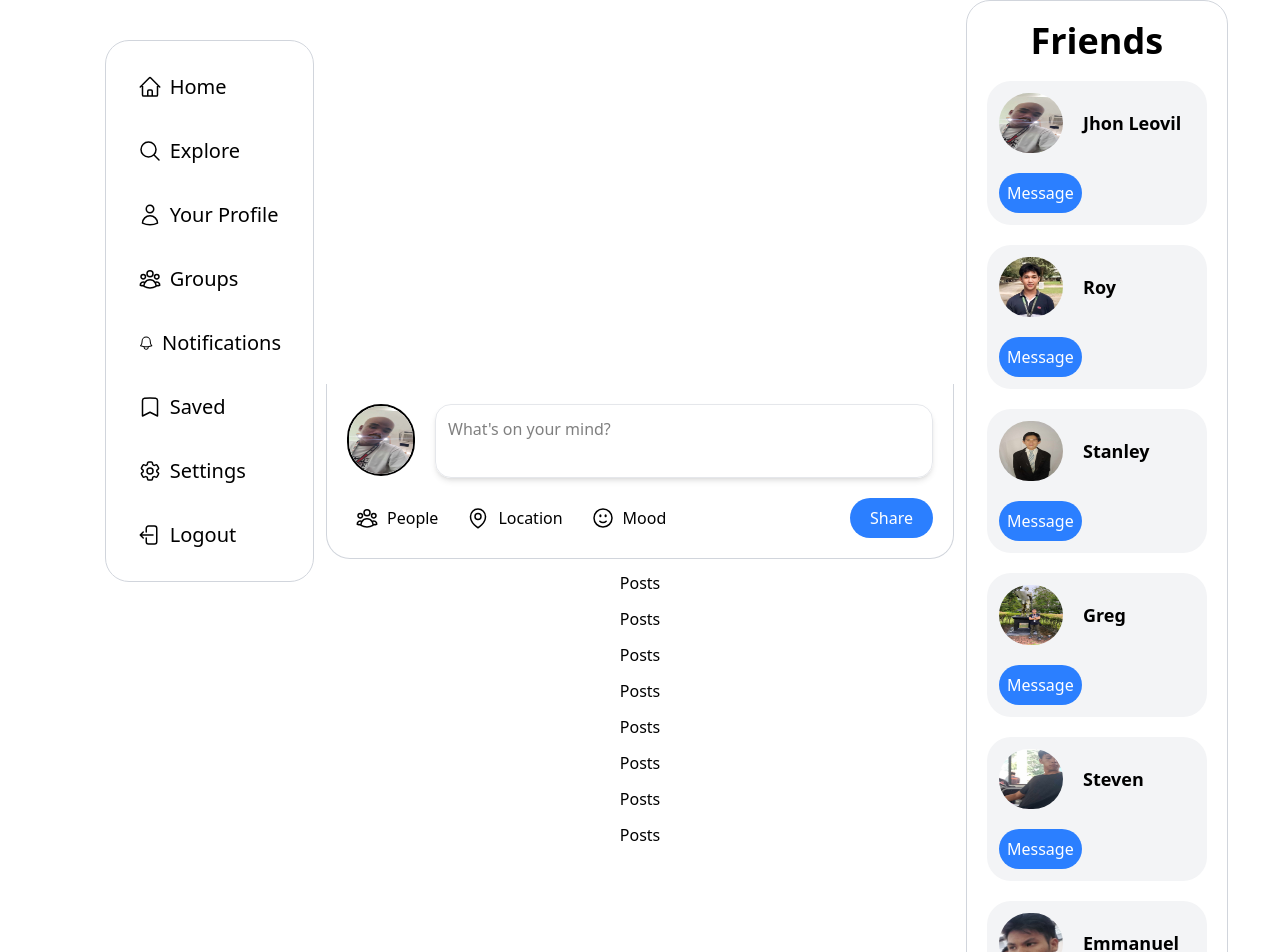
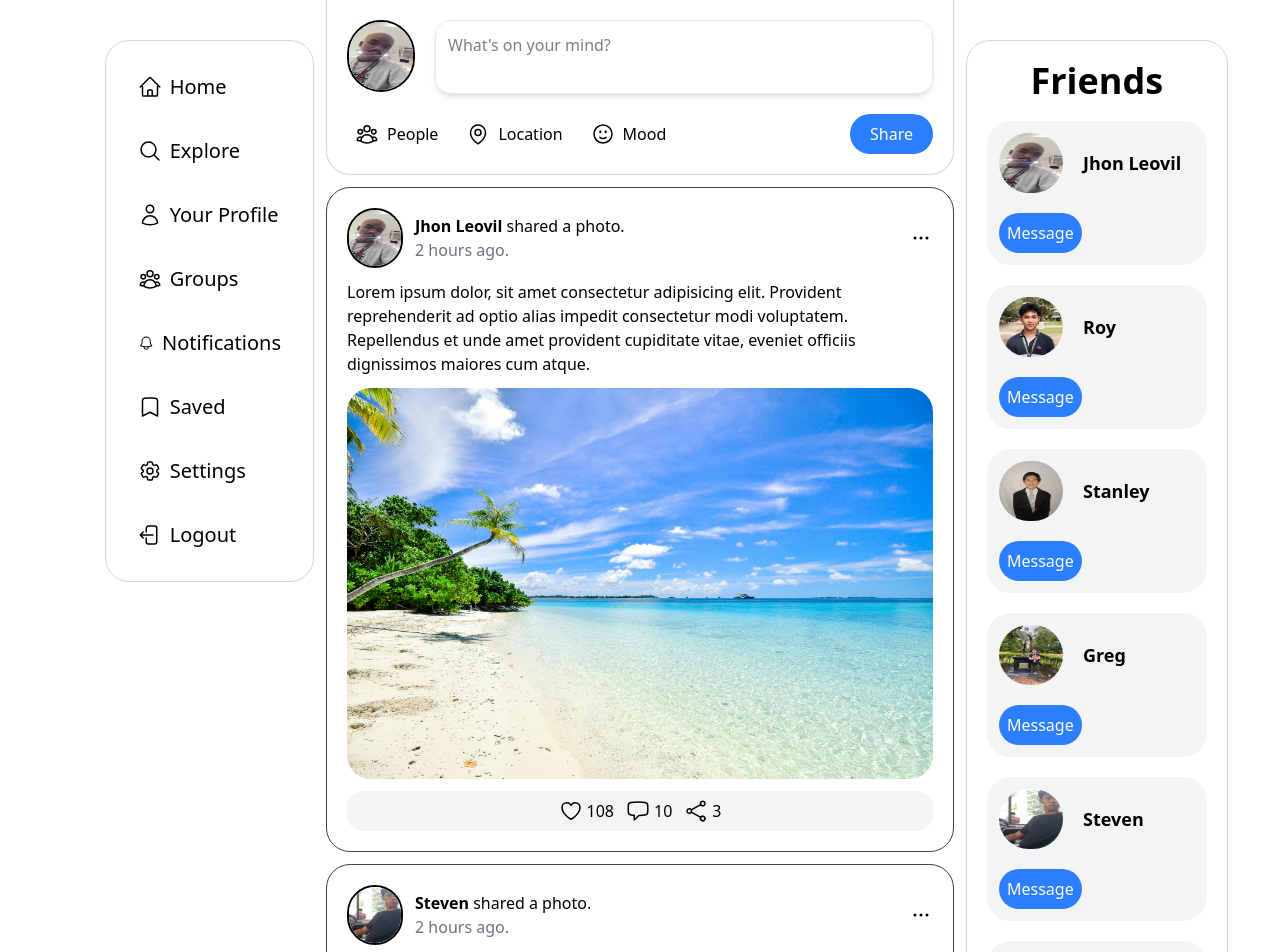
Before and after one commit to cboncales/React-VibeX, a React (Vite) app in the folder vibex/: page / in a window 1280 px wide. Shown: the top 952 px of the page. Built offline with nearby package versions, Linux system fonts and the light colour scheme.

Commit message:
created feed and posts

```diff
--- a/vibex/src/components/Feed.jsx
+++ b/vibex/src/components/Feed.jsx
@@ -21,14 +21,14 @@ const Feed = () => {
   return (
     <div className="flex flex-[2] flex-col items-center justify-center gap-3 px-3">
       <SharePost />
-      <Posts />
-      <Posts />
-      <Posts />
-      <Posts />
-      <Posts />
-      <Posts />
-      <Posts />
-      <Posts />
+      <Posts image={image6} friend={friend1} name="Jhon Leovil" />
+      <Posts image={image2} friend={friend5} name="Steven" />
+      <Posts image={image1} friend={friend6} name="Emmanuel" />
+      <Posts image={image8} friend={friend2} name="Roy" />
+      <Posts image={image3} friend={friend3} name="Stanley" />
+      <Posts image={image5} friend={friend7} name="Ken" />
+      <Posts image={image4} friend={friend4} name="Greg" />
+      <Posts image={image7} friend={friend3} name="Stanley" />
     </div>
   );
 };
--- a/vibex/src/components/Posts.jsx
+++ b/vibex/src/components/Posts.jsx
@@ -1,7 +1,101 @@
 import React from "react";
 
-const Posts = () => {
-  return <div>Posts</div>;
+const Posts = (props) => {
+  return (
+    <div className="flex-1 rounded-3xl border border-gray-700 bg-white ">
+      <div className="flex flex-col gap-3 p-5">
+        <div className="flex items-center justify-between gap-3">
+          <div className="flex items-center gap-3">
+            <img
+              src={props.friend}
+              alt=""
+              className="w-14 h-15 cursor-pointer rounded-full border-2 outline-none ring-transparent transition-all duration-200 hover:ring-2 hover:ring-blue-500"
+            />
+            <div className="flex flex-col ">
+              <h3>
+                <span className="font-bold">{props.name}</span> shared a photo.
+              </h3>
+              <span className="text-gray-500">2 hours ago.</span>
+            </div>
+          </div>
+          <svg
+            xmlns="http://www.w3.org/2000/svg"
+            fill="none"
+            viewBox="0 0 24 24"
+            stroke-width="1.5"
+            stroke="currentColor"
+            class="size-6"
+          >
+            <path
+              stroke-linecap="round"
+              stroke-linejoin="round"
+              d="M6.75 12a.75.75 0 1 1-1.5 0 .75.75 0 0 1 1.5 0ZM12.75 12a.75.75 0 1 1-1.5 0 .75.75 0 0 1 1.5 0ZM18.75 12a.75.75 0 1 1-1.5 0 .75.75 0 0 1 1.5 0Z"
+            />
+          </svg>
+        </div>
+        <p>
+          Lorem ipsum dolor, sit amet consectetur adipisicing elit. Provident
+          reprehenderit ad optio alias impedit consectetur modi voluptatem.
+          Repellendus et unde amet provident cupiditate vitae, eveniet officiis
+          dignissimos maiores cum atque.
+        </p>
+        <img src={props.image} alt="" className="rounded-3xl" />
+        <div className="flex items-center justify-center gap-3 rounded-2xl bg-gray-100 p-2">
+          <div className="flex items-center gap-1">
+            <svg
+              xmlns="http://www.w3.org/2000/svg"
+              fill="none"
+              viewBox="0 0 24 24"
+              stroke-width="1.5"
+              stroke="currentColor"
+              class="size-6"
+            >
+              <path
+                stroke-linecap="round"
+                stroke-linejoin="round"
+                d="M21 8.25c0-2.485-2.099-4.5-4.688-4.5-1.935 0-3.597 1.126-4.312 2.733-.715-1.607-2.377-2.733-4.313-2.733C5.1 3.75 3 5.765 3 8.25c0 7.22 9 12 9 12s9-4.78 9-12Z"
+              />
+            </svg>
+            108
+          </div>
+          <div className="flex items-center gap-1">
+            <svg
+              xmlns="http://www.w3.org/2000/svg"
+              fill="none"
+              viewBox="0 0 24 24"
+              stroke-width="1.5"
+              stroke="currentColor"
+              class="size-6"
+            >
+              <path
+                stroke-linecap="round"
+                stroke-linejoin="round"
+                d="M2.25 12.76c0 1.6 1.123 2.994 2.707 3.227 1.087.16 2.185.283 3.293.369V21l4.076-4.076a1.526 1.526 0 0 1 1.037-.443 48.282 48.282 0 0 0 5.68-.494c1.584-.233 2.707-1.626 2.707-3.228V6.741c0-1.602-1.123-2.995-2.707-3.228A48.394 48.394 0 0 0 12 3c-2.392 0-4.744.175-7.043.513C3.373 3.746 2.25 5.14 2.25 6.741v6.018Z"
+              />
+            </svg>
+            10
+          </div>
+          <div className="flex items-center gap-1">
+            <svg
+              xmlns="http://www.w3.org/2000/svg"
+              fill="none"
+              viewBox="0 0 24 24"
+              stroke-width="1.5"
+              stroke="currentColor"
+              class="size-6"
+            >
+              <path
+                stroke-linecap="round"
+                stroke-linejoin="round"
+                d="M7.217 10.907a2.25 2.25 0 1 0 0 2.186m0-2.186c.18.324.283.696.283 1.093s-.103.77-.283 1.093m0-2.186 9.566-5.314m-9.566 7.5 9.566 5.314m0 0a2.25 2.25 0 1 0 3.935 2.186 2.25 2.25 0 0 0-3.935-2.186Zm0-12.814a2.25 2.25 0 1 0 3.933-2.185 2.25 2.25 0 0 0-3.933 2.185Z"
+              />
+            </svg>
+            3
+          </div>
+        </div>
+      </div>
+    </div>
+  );
 };
 
 export default Posts;
```
